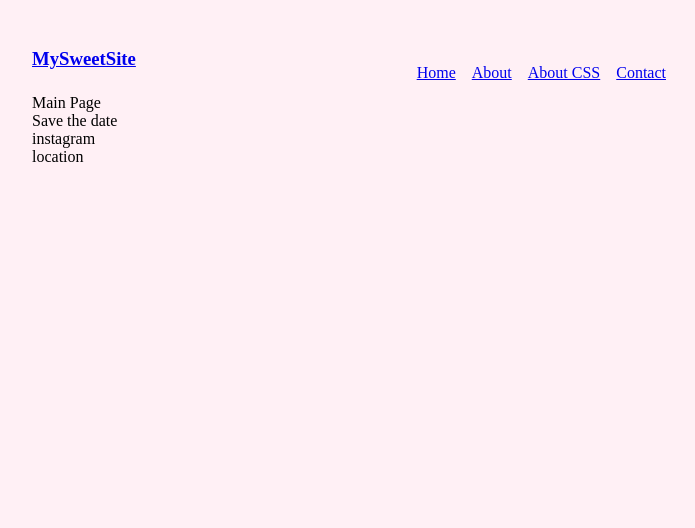
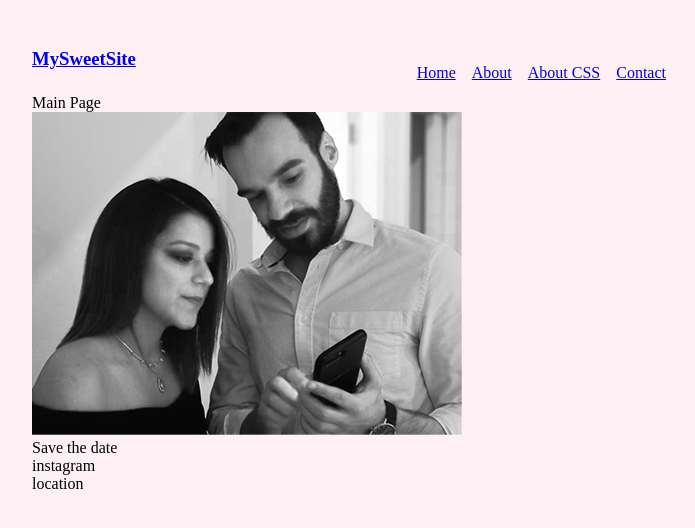
Before and after one commit to Meldow/Gatsby, a Gatsby site in the folder wedding/: page / in a window 1280 px wide. Shown: the whole page, without its empty margins (283-978 px from the left). Built offline with nearby package versions, Linux system fonts and the light colour scheme; Gatsby itself is replaced by a stand-in of ours.

Commit message:
feat(Picture): Add us.png picture

```diff
--- a/wedding/src/components/main.js
+++ b/wedding/src/components/main.js
@@ -1,7 +1,9 @@
 import React from "react"
+import us from "../images/us.png"
 
 export default () => (
     <div>
         Main Page
+        <img src={us} alt="Logo" />
     </div>
 )
```
Also changed, not shown: wedding/src/images/us.png (added).
